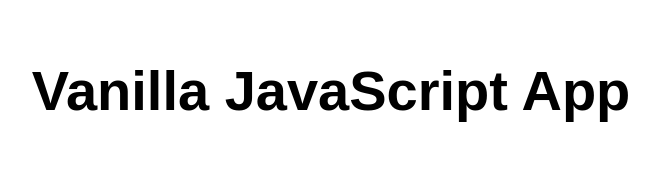
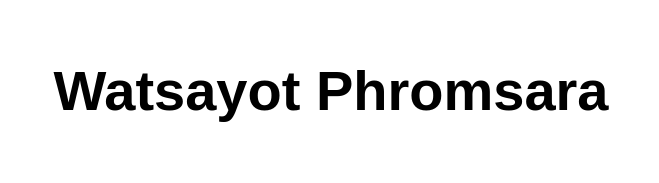
Before and after one commit to Fe7E/Watsayot, a website: page src/index.html in a window 1280 px wide. Shown: the whole page, without its empty margins (309-968 px from the left). Drawn offline with Linux system fonts and the light colour scheme.

Commit message:
Update index.html

```diff
--- a/src/index.html
+++ b/src/index.html
@@ -10,7 +10,8 @@
 
 <body>
   <main>
-    <h1>Vanilla JavaScript App</h1>
+
+    <h1>Watsayot Phromsara</h1>
   </main>
 </body>
 
```
